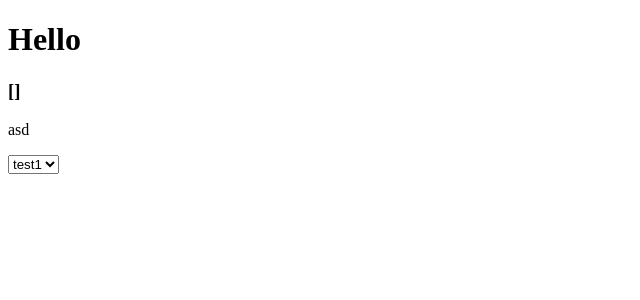
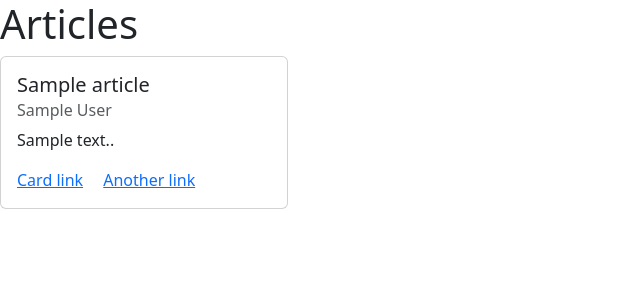
Before and after one commit to csor123/Articles, a Django app: page / in a window 1280 px wide. Shown: the top 300 px of the page, without its empty margins (0-640 px from the left). Run offline with Django 4.2, Linux system fonts and the light colour scheme; tables that the repository leaves empty hold one stand-in row (values such as "Sample post").

Commit message:
изменил article_create_view

```diff
--- a/source/webapp/admin.py
+++ b/source/webapp/admin.py
@@ -2,12 +2,14 @@
 from webapp.models import Article
 
 
+@admin.register(Article)
 class ArticleAdmin(admin.ModelAdmin):
     list_display = ['id', 'title', 'author', 'created_at']
+    list_display_links = ['id', 'title']
     list_filter = ['author']
     search_fields = ['title', 'content']
     fields = ['title', 'author', 'content', 'created_at', 'updated_at']
     readonly_fields = ['created_at', 'updated_at']
 
 
-admin.site.register(Article, ArticleAdmin)
+# admin.site.register(Article, ArticleAdmin)
--- a/source/webapp/templates/index.html
+++ b/source/webapp/templates/index.html
@@ -1,31 +1,25 @@
-{% load static %}
-
-<!DOCTYPE html>
+<!doctype html>
 <html lang="en">
   <head>
-    <meta charset="UTF-8">
-    <title>Title</title>
+    <meta charset="utf-8">
+    <meta name="viewport" content="width=device-width, initial-scale=1">
+    <title>Articles</title>
+    <link href="https://cdn.jsdelivr.net/npm/bootstrap@5.3.2/dist/css/bootstrap.min.css" rel="stylesheet" integrity="sha384-T3c6CoIi6uLrA9TneNEoa7RxnatzjcDSCmG1MXxSR1GAsXEV/Dwwykc2MPK8M2HN" crossorigin="anonymous">
   </head>
   <body>
-<h1>Hello</h1>
-<h3>{{ articles }}</h3>
-{#<img src="{% static 'img/1552932077_1.jpg' %}" alt="">#}
+  <h1>Articles</h1>
     {% for article in articles %}
-    <div>
-    <h4>{{ article.title }}</h4>
-    <p>{{ article.content }}</p>
-        <a href="#">{{ article.author }}</a>
+        <div class="card" style="width: 18rem;">
+          <div class="card-body">
+            <h5 class="card-title">{{ article.title }}</h5>
+            <h6 class="card-subtitle mb-2 text-body-secondary">{{ article.author }}</h6>
+            <p class="card-text">{{ article.content }}.</p>
+            <a href="#" class="card-link">Card link</a>
+            <a href="#" class="card-link">Another link</a>
+          </div>
         </div>
 
     {% endfor %}
-
-{% if 2 == 0 %} <p>qwe</p> {% elif 4 != 0 %} <p>asd</p>{% else %} <p>zxc</p>{% endif %}
-
-<select name="select" id="">
-    <option value="test1">test1</option>
-    <option value="test2">test2</option>
-    <option value="test3">test3</option>
-</select>
-
+    <script src="https://cdn.jsdelivr.net/npm/bootstrap@5.3.2/dist/js/bootstrap.bundle.min.js" integrity="sha384-C6RzsynM9kWDrMNeT87bh95OGNyZPhcTNXj1NW7RuBCsyN/o0jlpcV8Qyq46cDfL" crossorigin="anonymous"></script>
   </body>
 </html>
--- a/source/webapp/views.py
+++ b/source/webapp/views.py
@@ -1,15 +1,11 @@
 from django.shortcuts import render
-from webapp.articles_db import ArticlesDB
+# from webapp.articles_db import ArticlesDB
 from django.http import HttpResponseRedirect
+from webapp.models import Article
 
 
 def index_view(request):
-    articles = ArticlesDB.articles
-    # print(request.GET)
-    # print(request.GET.get('test'))
-    # print(request.GET.get('name'))
-    # print(request.GET.get('name2', 'test 123'))
-    # print(request.GET.getlist('test'))
+    articles = Article.objects.all()
     return render(request, 'index.html', {'articles': articles})
 
 
@@ -17,11 +13,10 @@
     if request.method == "GET":
         return render(request, 'article_create.html')
     elif request.method == "POST":
-        print(request.POST)
-        article_new = {
-            'title': request.POST.get('title'),
-            'content': request.POST.get('content'),
-            'author': request.POST.get('author'),
-        }
-        ArticlesDB.articles.append(article_new)
+        Article.objects.create(
+            title=request.POST.get('title'),
+            content=request.POST.get('content'),
+            author=request.POST.get('author')
+        )
+
         return HttpResponseRedirect('/')
```
Lines whose indentation alone changed are shown as unchanged.
